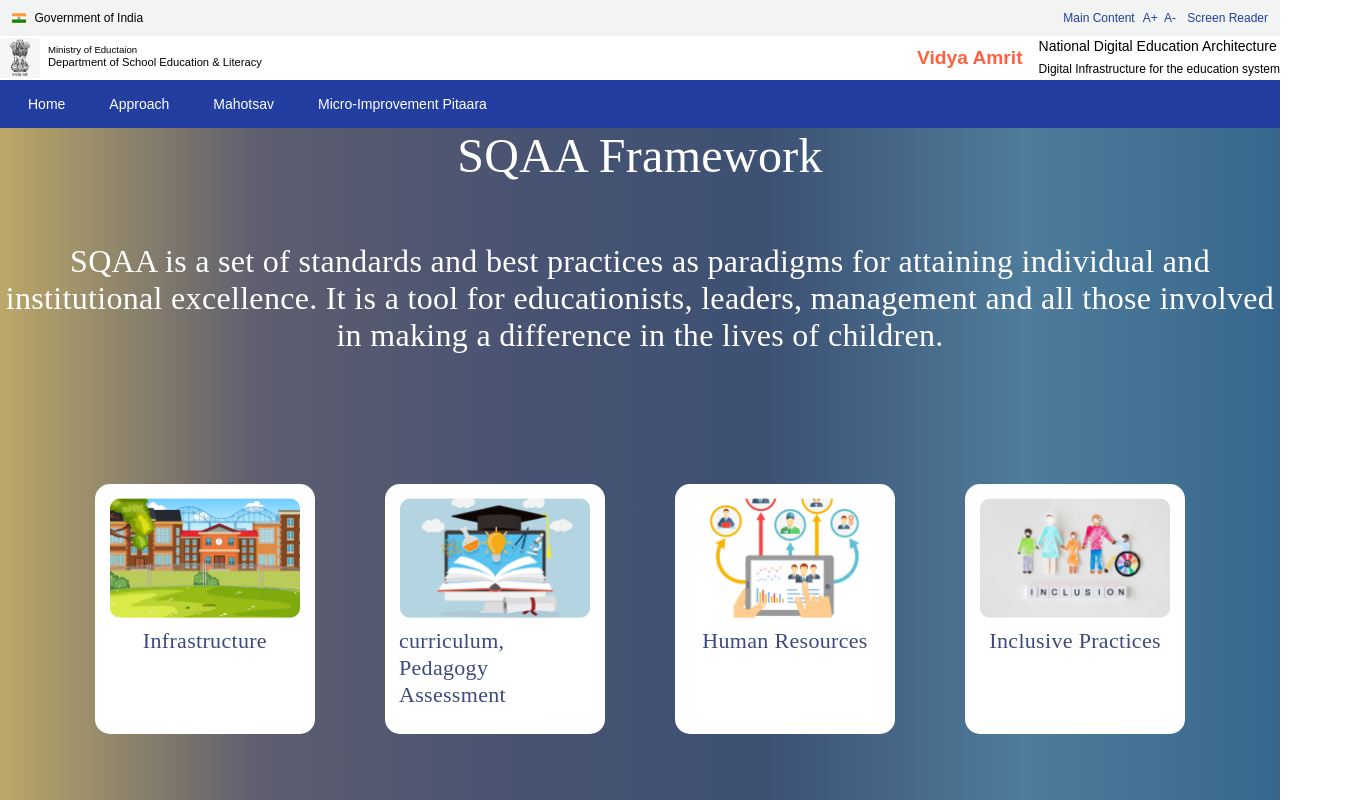
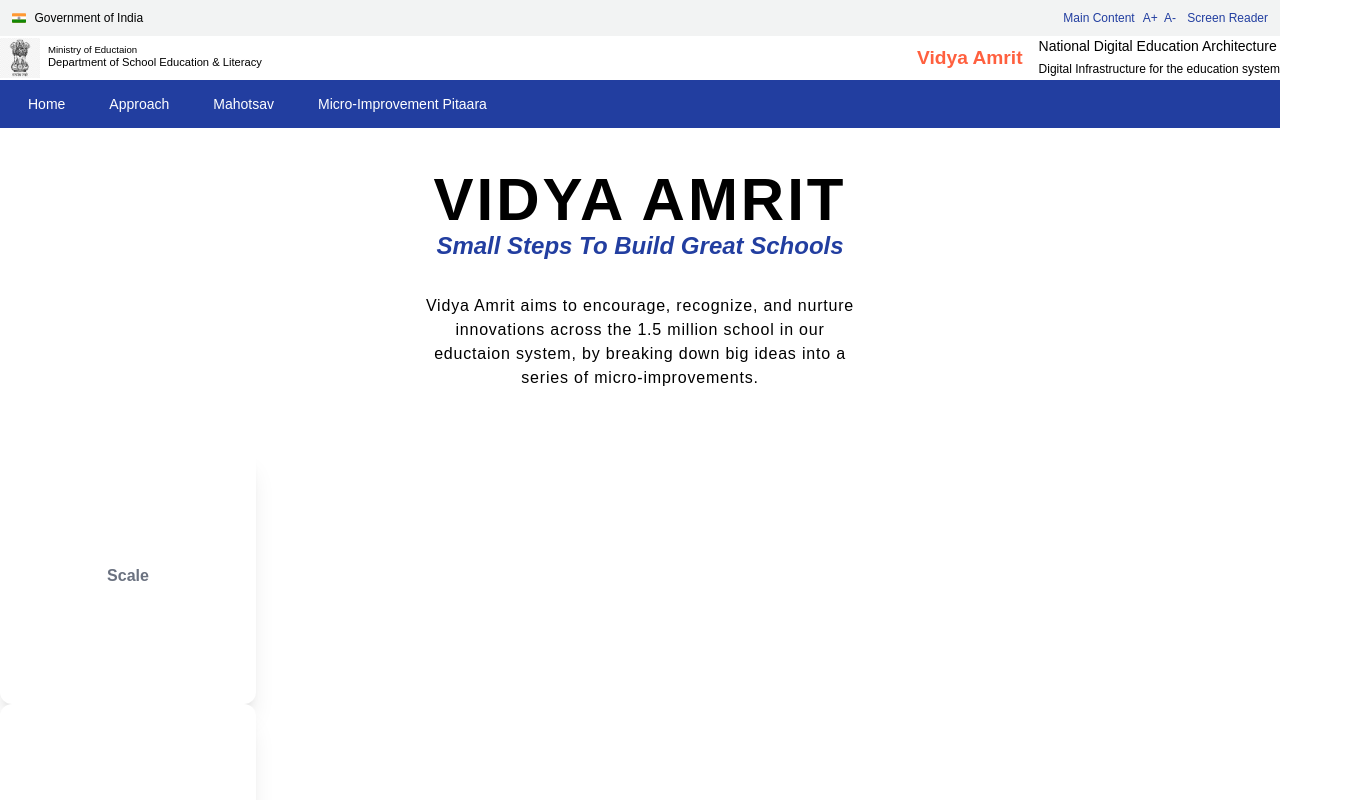
Before and after one commit to alishasaxena/Shikshagrah, an Angular app: page / in a window 1280 px wide. Shown: the top 800 px of the page, 1347 px wide, since content can reach past the window. Built offline with nearby package versions, Linux system fonts and the light colour scheme.

Commit message:
changes for home screen

```diff
--- a/src/app/app.component.html
+++ b/src/app/app.component.html
@@ -1,4 +1,5 @@
 <app-header></app-header>
-<router-outlet></router-outlet>
+<app-home></app-home>
+<!-- <router-outlet></router-outlet>
 <app-micro-improvement></app-micro-improvement>
-<app-infrastructure></app-infrastructure>
+<app-infrastructure></app-infrastructure> -->
--- a/src/app/data/sample.data.ts
+++ b/src/app/data/sample.data.ts
@@ -1,3 +1,5 @@
+import { Statement } from "@angular/compiler";
+
 export const navigationLinks: { label: string; route: string }[] = [
   { label: 'Home', route: '/' },
   { label: 'Approach', route: '/approach' },
@@ -6,10 +8,29 @@ export const navigationLinks: { label: string; route: string }[] = [
 ];
 
 export const heroData: HeroSection = {
-  title: 'Welcome to Our Website',
-  subtitle: 'Discover Amazing Things Here',
-  description: 'Lorem ipsum dolor sit amet, consectetur adipiscing elit. Sed do eiusmod tempor incididunt ut labore et dolore magna aliqua.',
+  title: 'Vidya amrit',
+  subtitle: 'small steps to build great schools',
+  description: 'Vidya Amrit aims to encourage, recognize, and nurture innovations across the 1.5 million school in our eductaion system, by breaking down big ideas into a series of micro-improvements.',
 };
+
+export const stats: Stats[] = [
+  {
+    stat: '30',
+    desc: 'State/UTs',
+  },
+  {
+    stat: '290+',
+    desc: 'Districts',
+  },
+  {
+    stat: '50+',
+    desc: 'Unique MI Projects',
+  },
+  {
+    stat:' 5.98L+',
+    desc: 'Total number of micro-improvements',
+  }
+]
 
 export const cardsData: Card[] = [
   {
@@ -131,6 +152,11 @@ interface Card {
   buttonLabel: string;
 }
 
+interface Stats {
+  stat: string;
+  desc: string;
+}
+
 interface HeroSection {
   title: string;
   subtitle: string;
--- a/src/app/home/home.component.css
+++ b/src/app/home/home.component.css
@@ -0,0 +1,15 @@
+.hero-section {
+  display: flex;
+  justify-content: center;
+  flex-direction: column;
+  align-items: center;
+  flex-wrap: wrap;
+  height: 20rem;
+  margin: 0 auto;
+  /* width: 40rem; */
+}
+.desc {
+  margin-top: 2rem;
+  max-width: 28rem;
+  /* text-align: justify; */
+}
--- a/src/app/home/home.component.html
+++ b/src/app/home/home.component.html
@@ -1 +1,16 @@
 <!-- <app-header></app-header> -->
+<section class="hero-section w-1/2">
+    <h1 class="text-6xl font-semibold tracking-wider uppercase">
+       {{heroData.title}}
+    </h1>
+    <h2 class="capitalize text-2xl font-semibold italic text-primary">{{heroData.subtitle}}</h2>
+    <p class="my-4 text-md tracking-wider font-light text-center desc">{{heroData.description}}</p>
+</section>
+
+<section>
+    <div *ngFor="let st of stat" class="transform  rounded-xl h-40 w-40 sm:h-64 sm:w-64 bg-white shadow-xl transition duration-300 hover:scale-105">
+        <div class="flex h-full justify-center items-center">
+            <span class="font-bold text-gray-500">Scale</span>
+        </div>
+    </div>
+</section>
--- a/src/app/home/home.component.ts
+++ b/src/app/home/home.component.ts
@@ -1,4 +1,5 @@
 import { Component } from '@angular/core';
+import { heroData, stats } from '../data/sample.data';
 
 @Component({
   selector: 'app-home',
@@ -6,5 +7,6 @@ import { Component } from '@angular/core';
   styleUrls: ['./home.component.css']
 })
 export class HomeComponent {
-
+ heroData: any = heroData;
+ stat: any = stats;
 }
--- a/src/styles.css
+++ b/src/styles.css
@@ -22,3 +22,7 @@ body {
   --normal-gray: #f2f3f3;
   --text-color: #3d4a7d;
 }
+
+.text-primary {
+  color: var(--primary-color);
+}
```
